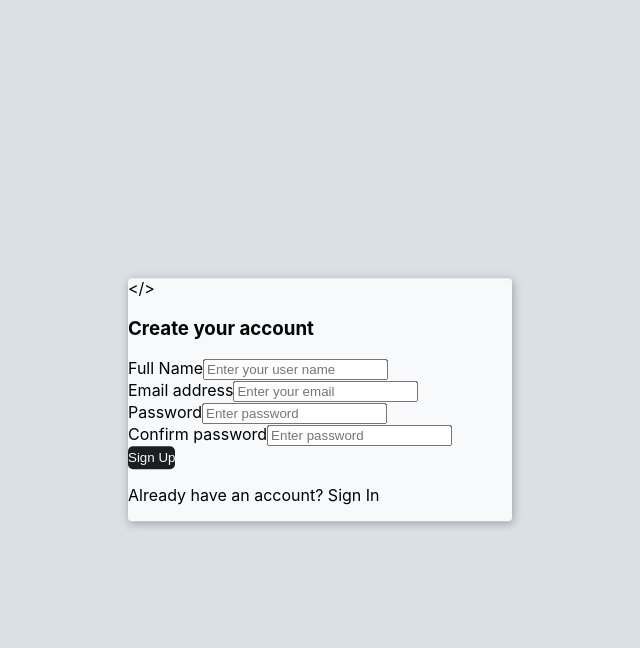
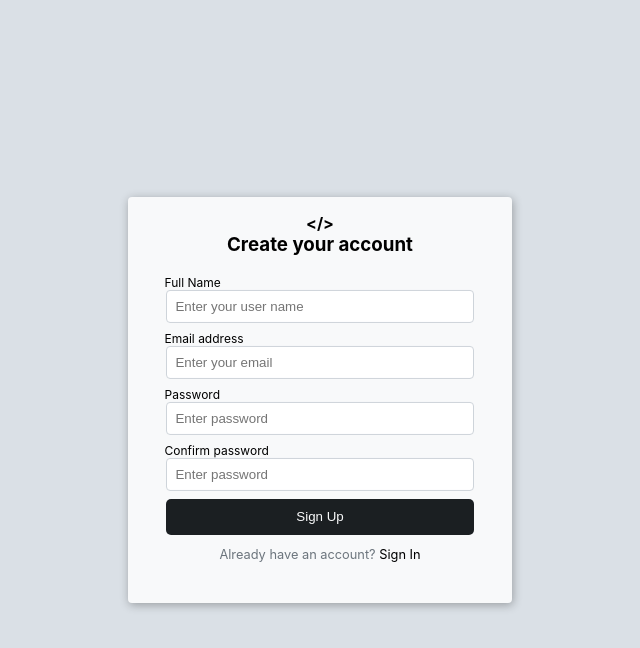
Before and after one commit to dandlp95/RecipeHub, a React (Create React App) app: page / in a window 1280 px wide. Both pictures are taken after a click on the element "Sign Up". Shown: the top 648 px of the page, without its empty margins (320-960 px from the left). Built offline with nearby package versions, Linux system fonts and the light colour scheme.

Commit message:
register component css

```diff
--- a/src/components/register.tsx
+++ b/src/components/register.tsx
@@ -69,7 +69,7 @@ const RegisterForm: React.FunctionComponent<Props> = (props: Props) => {
       </div>
       <div className={registerCSS.SignInSwitch}>
         <p>
-          <span className={registerCSS.signIn1}>Already have an account? </span>
+          <span className={registerCSS.question}>Already have an account? </span>
           <span
             className={registerCSS.signIn2}
             onClick={() => props.loginSwitch(authFormType.login)}
--- a/src/components/styles/login.module.css
+++ b/src/components/styles/login.module.css
@@ -33,7 +33,6 @@
 {
     display: block;
     font-size: 0.75rem;
-    /* margin-bottom: 0.25rem; */
     margin: 0 auto ;
     width: 81%;
 }
--- a/src/components/styles/register.module.css
+++ b/src/components/styles/register.module.css
@@ -0,0 +1,53 @@
+.registerMain {
+    padding-bottom: 1.75rem
+}
+
+.registerMain .formHeader {
+    text-align: center;
+    padding-top: 1rem;
+}
+
+.registerMain .formHeader h3 {
+    margin-top: 0
+}
+
+.registerMain .headerIcon {
+    font-weight: bold;
+}
+
+.registerMain .formMain label {
+    display: block;
+    font-size: 0.75rem;
+    margin: 0 auto;
+    width: 81%;
+}
+
+.registerMain .formMain input {
+    box-sizing: border-box;
+    width: 80%;
+    border-radius: 4px;
+    border: 1px solid var(--french-gray);
+    padding: 0.5rem 0 0.5rem 0.5rem;
+    display: block;
+    margin: 0rem auto 0.5rem auto;
+}
+
+.registerMain .question {
+    color: var(--slate-gray);
+}
+
+.registerMain .signIn2 {
+    cursor: pointer;
+}
+
+.registerMain .SignInSwitch {
+    font-size: 0.8rem;
+    text-align: center;
+}
+
+.registerMain .buttonSection button {
+    display: block;
+    margin: 0 auto;
+    width: 80%;
+    padding: 0.65rem 0;
+}
```
